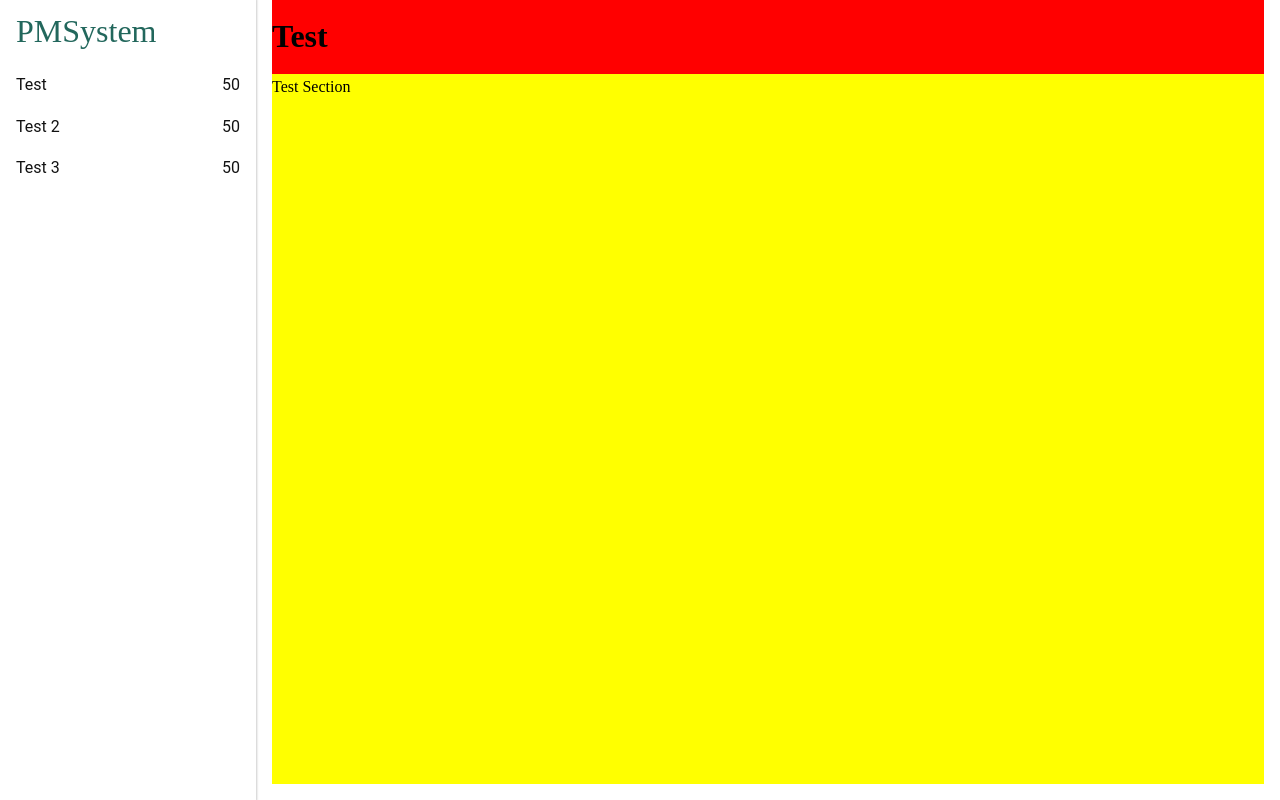
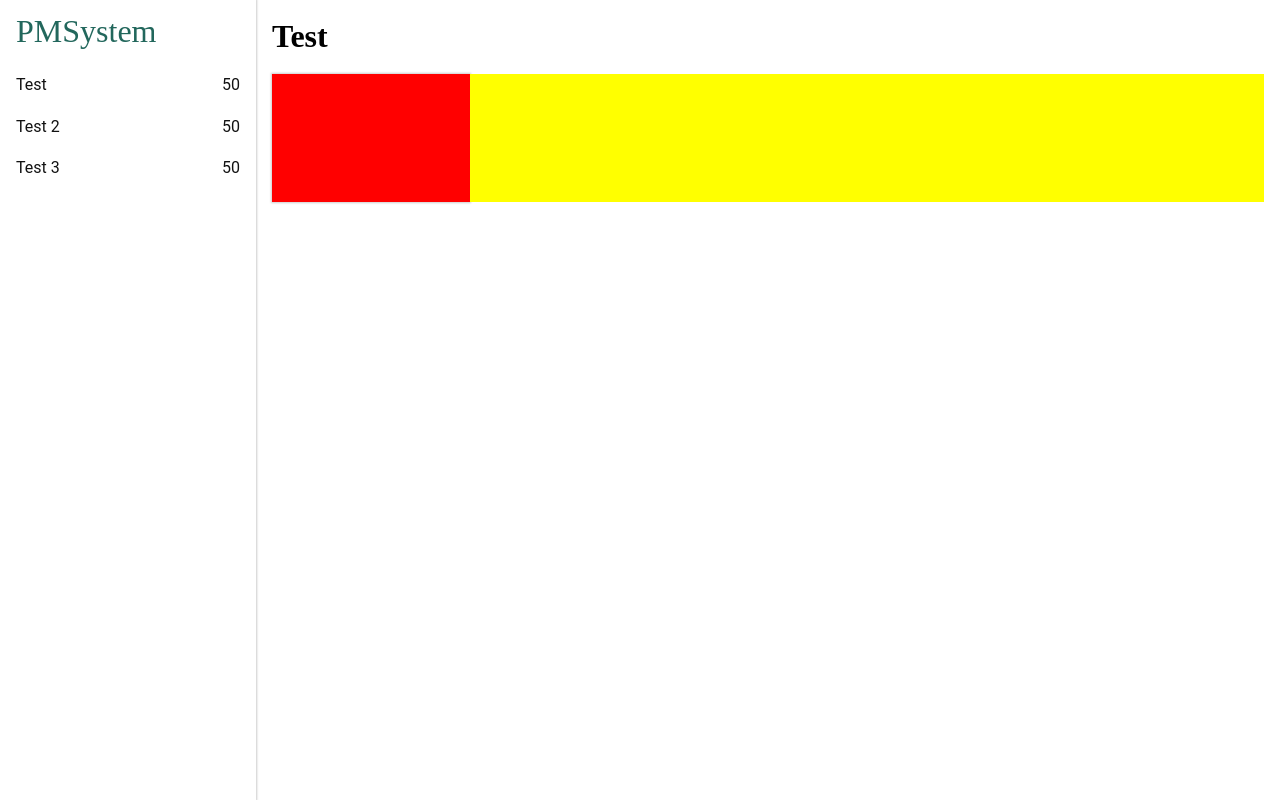
Before and after one commit to emretantu/portfolio-management-system-app, a React (Create React App) app: page / in a window 1280 px wide. Built offline with nearby package versions, Linux system fonts and the light colour scheme; no server answers; the HTML template or start-up script is replaced by a standard one.

Commit message:
Portfolio component added

```diff
--- a/src/components/Main.js
+++ b/src/components/Main.js
@@ -1,5 +1,6 @@
 import { useState } from "react";
 import classes from "./Main.module.css";
+import Portfolio from "./portfolio/Portfolio";
 
 const Main = () => {
 
@@ -11,7 +12,7 @@ const Main = () => {
         <h1>{title}</h1>
       </header>
       <section className={classes["content-container"]}>
-        Test Section
+        <Portfolio />
       </section>
     </main>
   );
--- a/src/components/Main.module.css
+++ b/src/components/Main.module.css
@@ -15,10 +15,8 @@ main {
 .title {
   grid-area: header;
   padding: 0.7rem 0;
-  background-color: red;
 }
 
 .content-container {
   grid-area: content-container;
-  background-color: yellow;
 }
--- /dev/null
+++ b/src/components/portfolio/Portfolio.js
@@ -0,0 +1,17 @@
+import classes from "./Portfolio.module.css";
+
+const Portfolio = () => {
+  return (
+    <div className={classes.portfolio}>
+      <aside className={classes.assets}>
+
+      </aside>
+
+      <section className={classes.content}>
+
+      </section>
+    </div>
+  );
+}
+
+export default Portfolio;
--- /dev/null
+++ b/src/components/portfolio/Portfolio.module.css
@@ -0,0 +1,20 @@
+.portfolio {
+  display: grid;
+  grid-template-columns: 1fr 4fr;
+  grid-template-rows: 5fr;
+  grid-template-areas: "assets the-content";
+}
+
+.portfolio > * {
+  background-color: hsl(var(--clr-bg1-100));
+}
+
+.assets {
+  grid-area: assets;
+  background-color: red;
+}
+
+.content {
+  grid-area: the-content;
+  background-color: yellow;
+}
```
